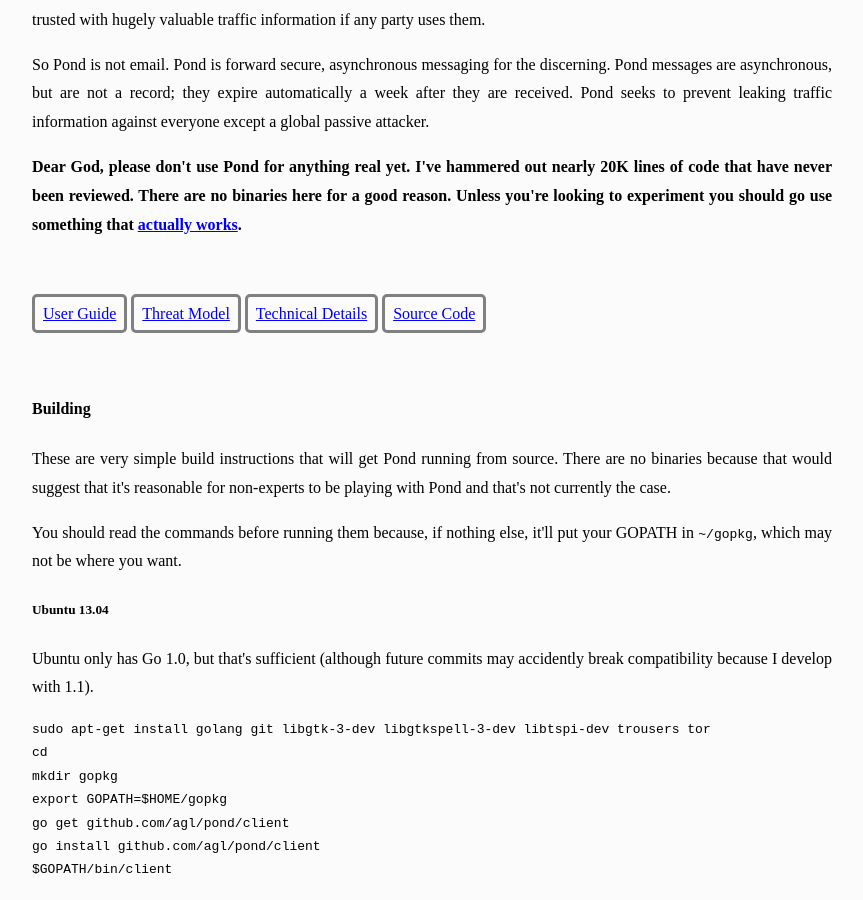
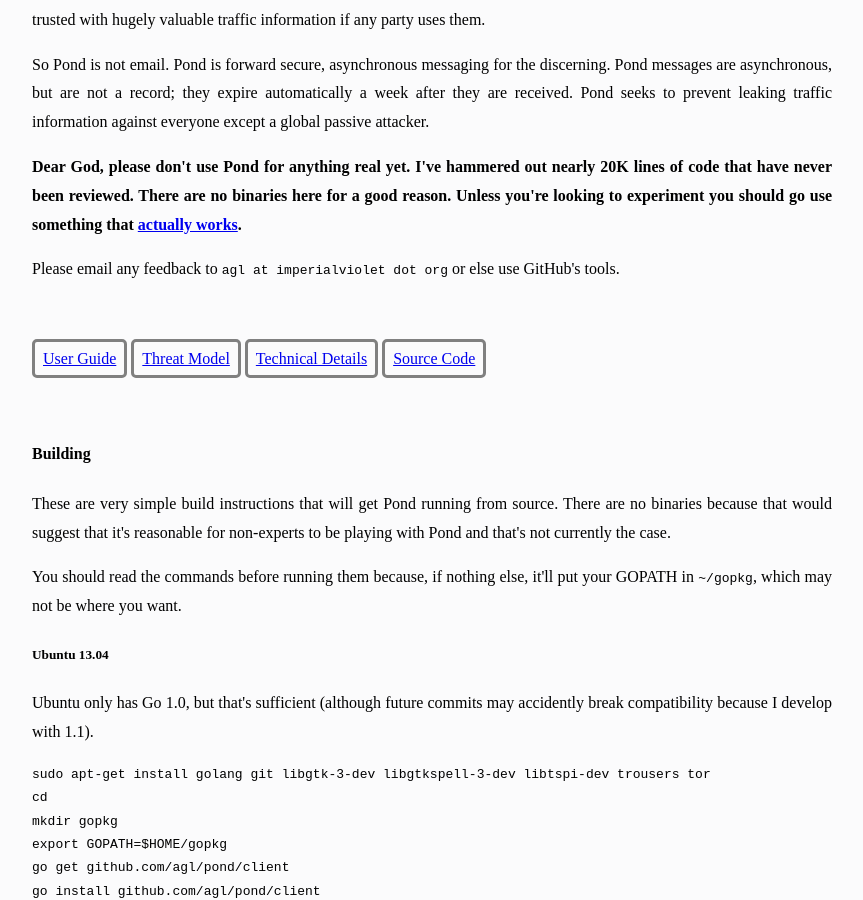
Before and after one commit to agl/pond, a Jekyll site: the page built from doc/index.html, in a window 1280 px wide and 900 px high, scrolled down 439 px. Shown: the whole window, without its empty margins (208-1071 px from the left). Built offline with Jekyll 4.4.1, drawn with Linux system fonts in a browser that asks for light colours; some web fonts are replaced.

Commit message:
Add my email address for feedback

```diff
--- a/doc/index.html
+++ b/doc/index.html
@@ -12,6 +12,8 @@ title: Pond
 <p>So Pond is not email. Pond is forward secure, asynchronous messaging for the discerning. Pond messages are asynchronous, but are not a record; they expire automatically a week after they are received. Pond seeks to prevent leaking traffic information against everyone except a global passive attacker.</p>
 
 <p><b>Dear God, please don't use Pond for anything real yet. I've hammered out nearly 20K lines of code that have never been reviewed. There are no binaries here for a good reason. Unless you're looking to experiment you should go use something that <a href="http://gnupg.org/">actually works</a>.</b></p>
+
+<p>Please email any feedback to <tt>agl at imperialviolet dot org</tt> or else use GitHub's tools.</p>
 
 <p>&nbsp;</p>
 
```
